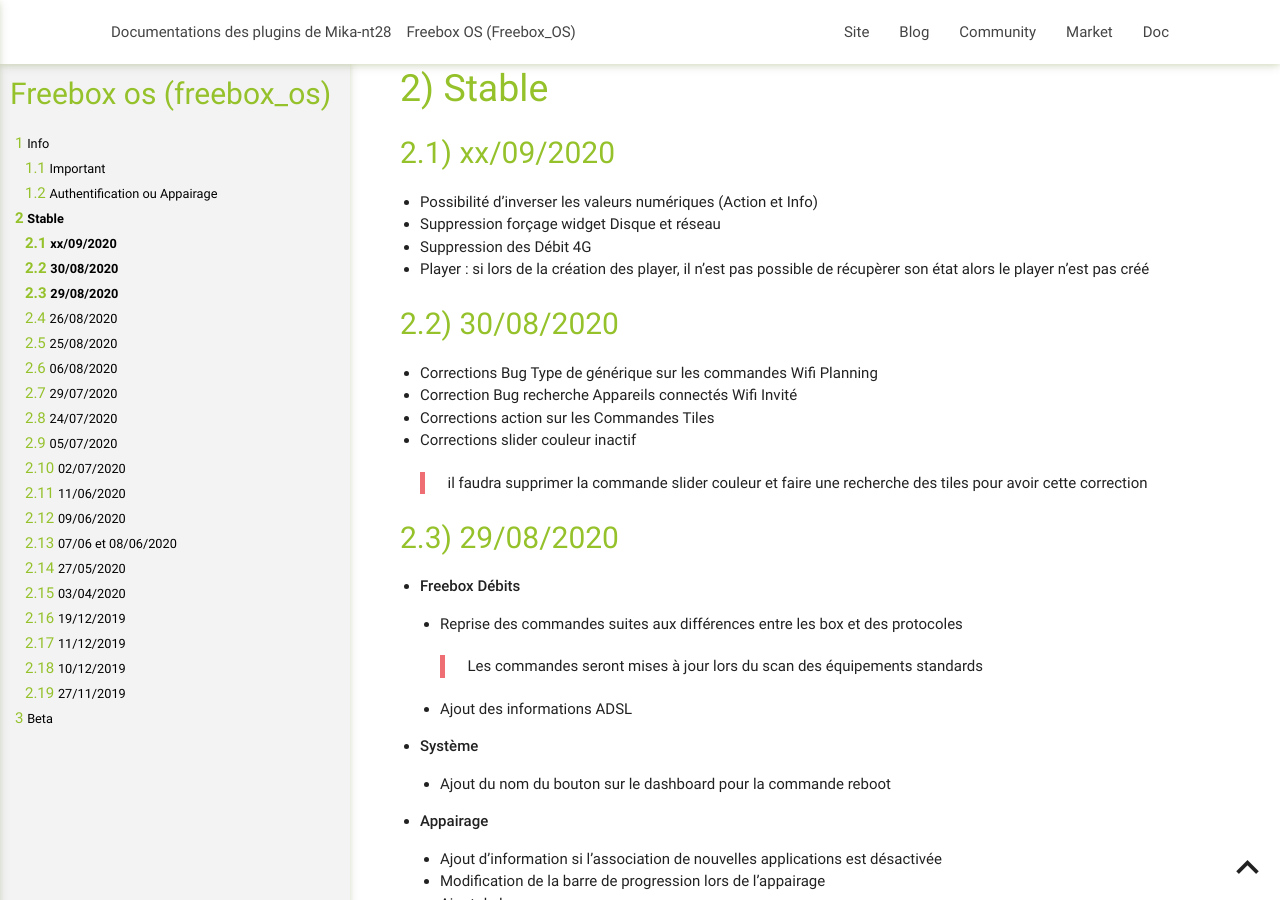
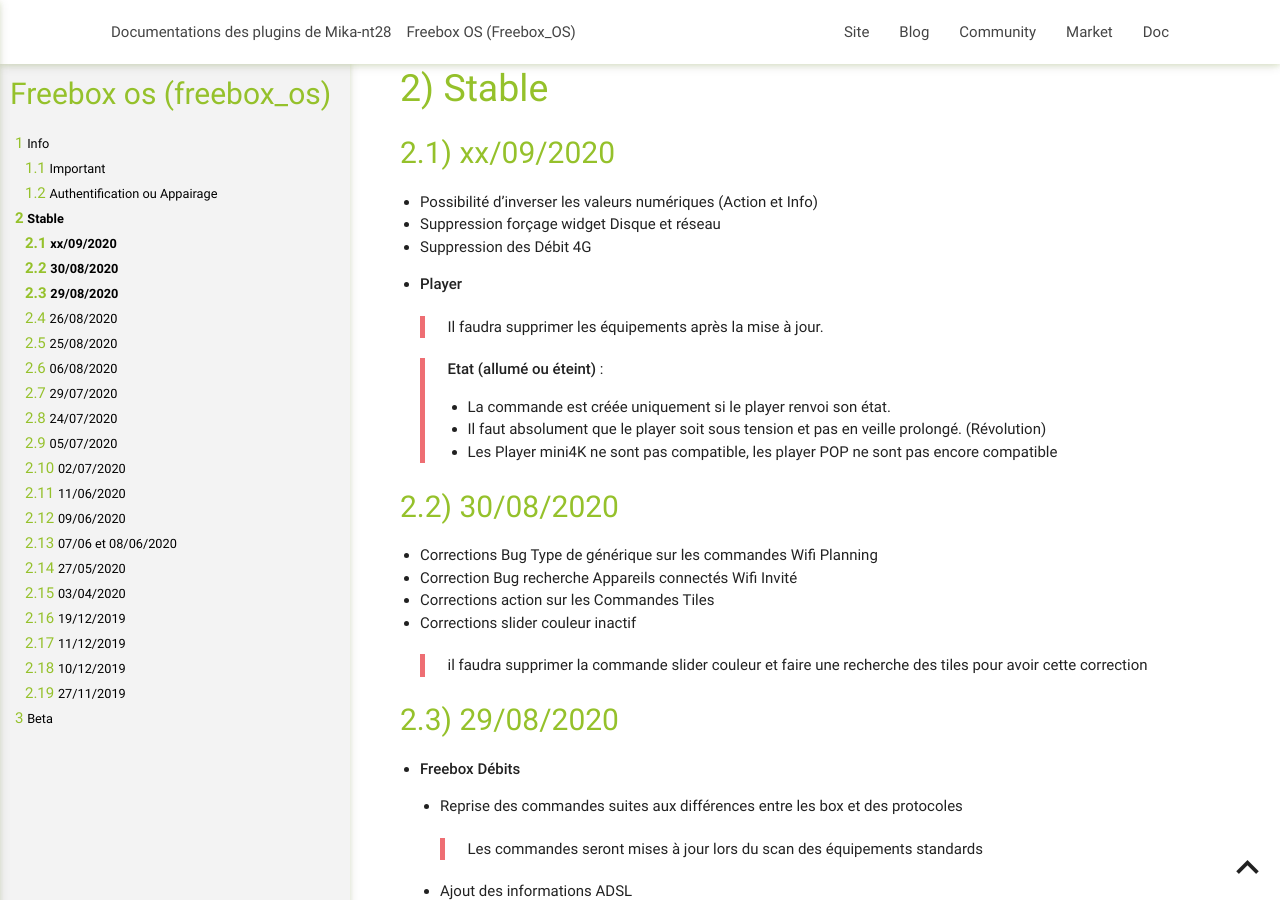
Before and after one commit to mika-nt28/Documentations, a Jekyll site: the page built from Freebox_OS/fr_FR/changelog.md, in a window 1280 px wide and 900 px high, scrolled down 367 px. Built offline with Jekyll 4.4.1, drawn with Linux system fonts in a browser that asks for light colours.

Commit message:
Update docs

```diff
--- a/Freebox_OS/fr_FR/changelog.md
+++ b/Freebox_OS/fr_FR/changelog.md
@@ -24,7 +24,15 @@
 - Possibilité d'inverser les valeurs numériques (Action et Info)
 - Suppression forçage widget Disque et réseau
 - Suppression des Débit 4G
-- Player : si lors de la création des player, il n'est pas possible de récupèrer son état alors le player n'est pas créé
+- **Player**
+
+  > Il faudra supprimer les équipements après la mise à jour.
+
+  > **Etat (allumé ou éteint)** :
+  >
+  > - La commande est créée uniquement si le player renvoi son état.
+  > - Il faut absolument que le player soit sous tension et pas en veille prolongé. (Révolution)
+  > - Les Player mini4K ne sont pas compatible, les player POP ne sont pas encore compatible
 
 ## 30/08/2020
 
```
Also changed, not shown: Freebox_OS/fr_FR/index.md (+3 -2 lines).
